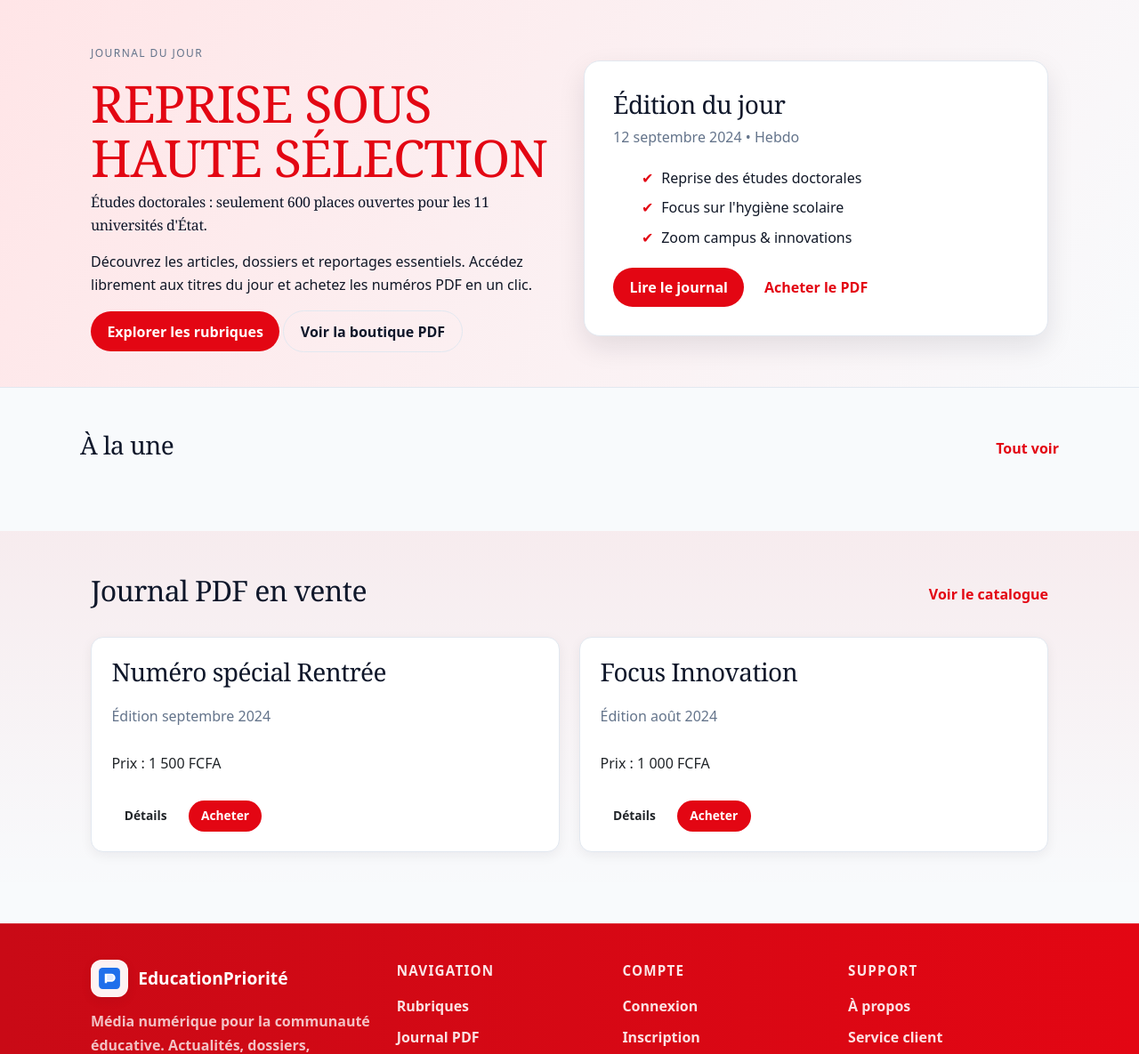
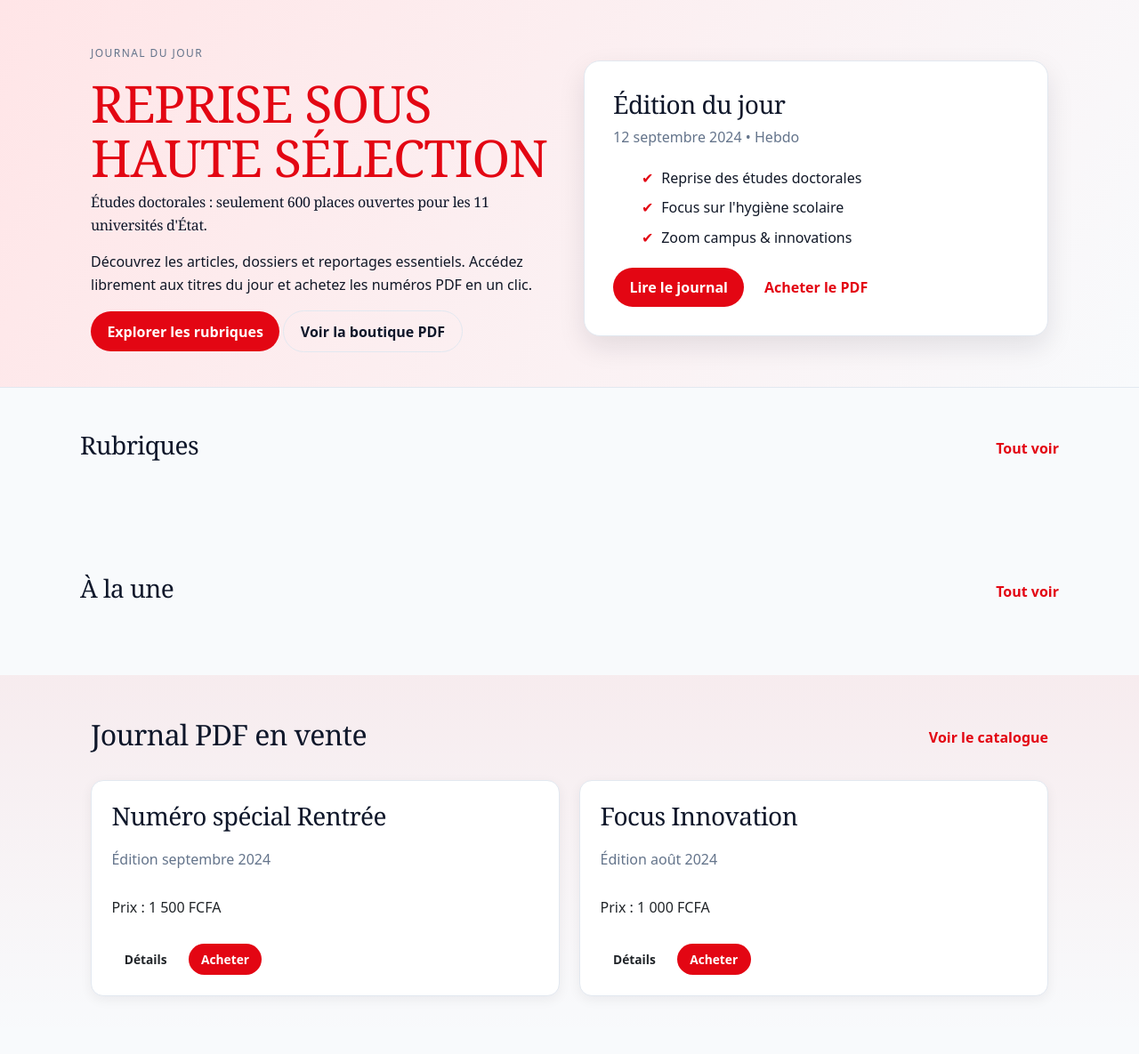
Before and after one commit to T-DEV24/educationpriorit-s, a PHP site: template Views/front/home.php in a window 1280 px wide. Shown: the part 78-1263 px from the top of the page at 89% size. Run offline with PHP 8.4, Linux system fonts and the light colour scheme; the template is opened without the code that fills it, so the values that code supplies are empty.

Commit message:
Afficher les rubriques sur la page d'accueil

```diff
--- a/Views/front/home.php
+++ b/Views/front/home.php
@@ -24,6 +24,15 @@
             </div>
         </div>
     </div>
+</section>
+
+<section class="container section">
+    <div class="section-header">
+        <h2 class="headline-md">Rubriques</h2>
+        <a class="link" href="/rubriques">Tout voir</a>
+    </div>
+    <div class="alert alert-danger d-none" id="home-rubriques-alert" role="alert"></div>
+    <div class="pill-grid" id="home-rubriques-grid"></div>
 </section>
 
 <section class="container section">
@@ -65,6 +74,8 @@
 <script>
 const homeGrid = document.getElementById('home-article-grid');
 const homeAlert = document.getElementById('home-article-alert');
+const homeRubriquesGrid = document.getElementById('home-rubriques-grid');
+const homeRubriquesAlert = document.getElementById('home-rubriques-alert');
 
 function formatCard(article) {
     const card = document.createElement('article');
@@ -90,6 +101,39 @@ function formatCard(article) {
     actions.append(link, likeButton);
     card.append(tag, title, summary, actions);
     return card;
+}
+
+function renderRubrique(category) {
+    const link = document.createElement('a');
+    link.className = 'pill';
+    link.href = `/rubriques/${category.slug ?? ''}`;
+    const name = category.name ?? 'Rubrique';
+    const count = category.article_count;
+    link.textContent = Number.isInteger(count) ? `${name} (${count})` : name;
+    return link;
+}
+
+function loadHomeRubriques() {
+    homeRubriquesAlert.classList.add('d-none');
+    window.apiFetch('/api/categories?limit=12&with_counts=1')
+        .then((payload) => {
+            if (!payload.ok) {
+                throw new Error(window.getApiErrorMessage(payload, 'Impossible de charger les rubriques.'));
+            }
+            const categories = payload.data?.data ?? payload.data ?? [];
+            homeRubriquesGrid.innerHTML = '';
+            if (categories.length === 0) {
+                homeRubriquesGrid.innerHTML = '<p class="muted">Aucune rubrique disponible.</p>';
+                return;
+            }
+            categories.forEach(category => {
+                homeRubriquesGrid.appendChild(renderRubrique(category));
+            });
+        })
+        .catch(error => {
+            homeRubriquesAlert.textContent = error.message;
+            homeRubriquesAlert.classList.remove('d-none');
+        });
 }
 
 function loadHomeArticles() {
@@ -147,5 +191,6 @@ homeGrid.addEventListener('click', event => {
         });
 });
 
+loadHomeRubriques();
 loadHomeArticles();
 </script>
```
